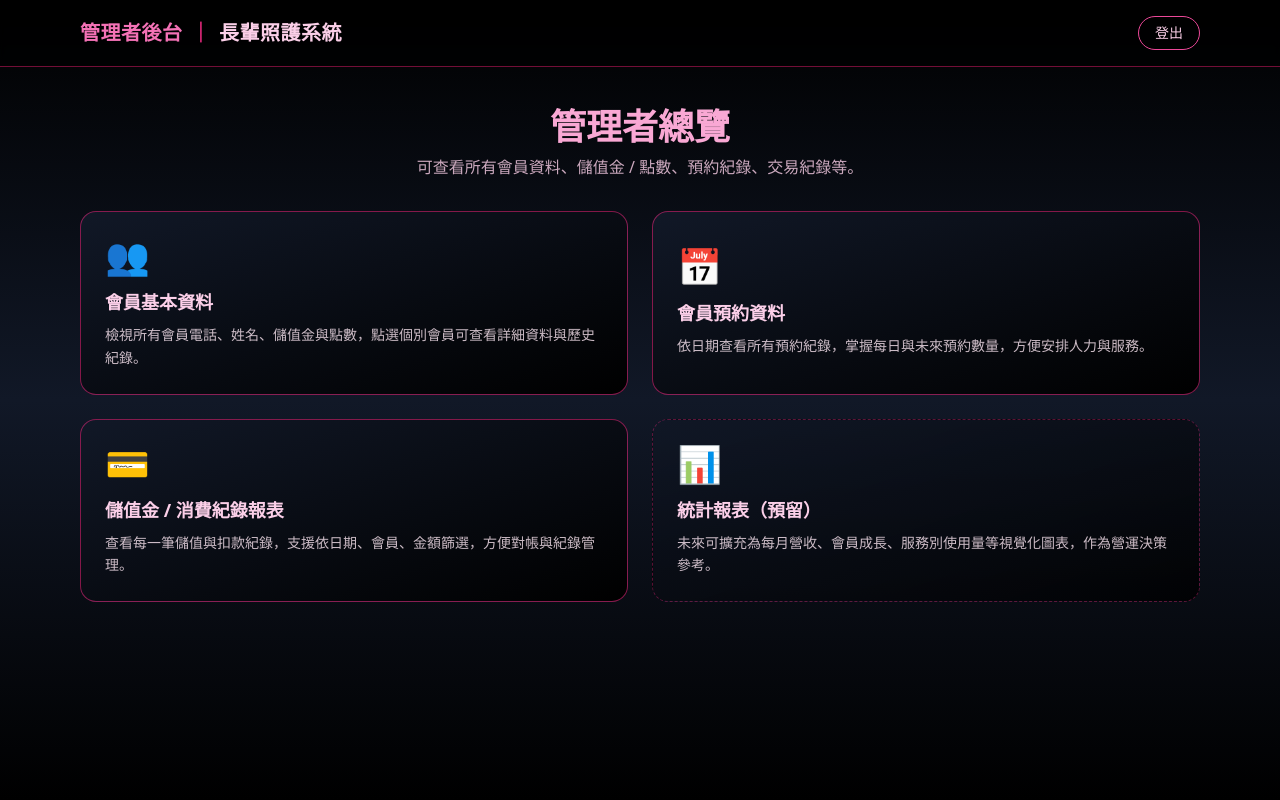
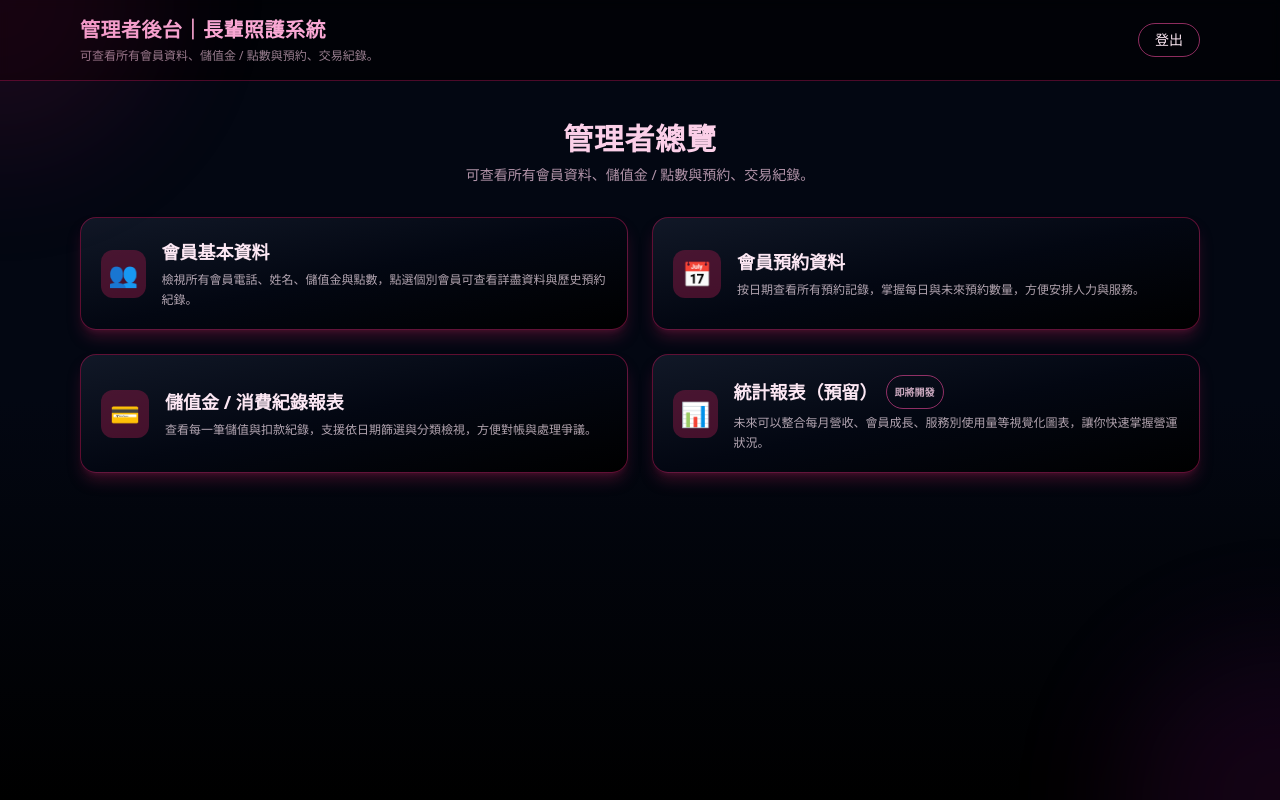
Before and after one commit to CH-laundry/elderly-care-system, a Next.js app: page /admin/dashboard in a window 1280 px wide. Before the commit this address had no page. Built offline with nearby package versions, Linux system fonts and the light colour scheme.

Commit message:
Update dashboard.js

```diff
--- a/pages/admin/dashboard.js
+++ b/pages/admin/dashboard.js
@@ -1,150 +1,154 @@
 // pages/admin/dashboard.js
-import { useEffect } from 'react';
 import { useRouter } from 'next/router';
-import Head from 'next/head';
-
-/**
- * 後台首頁：管理者總覽
- * 功能：
- * 1. 檢查是否已登入（localStorage）
- * 2. 提供四個入口：會員基本資料、會員預約資料、儲值金 / 消費紀錄報表、統計報表（預留）
- */
 
 export default function AdminDashboard() {
   const router = useRouter();
 
-  // ---- 登入狀態檢查（相容舊版本 key，避免你原本可以登入的被鎖住）----
-  useEffect(() => {
-    if (typeof window === 'undefined') return;
+  // 管理者總覽首頁：暫時不在前端做登入強制檢查，避免被錯誤導回登入頁
+  // 之後如果要加強權限控管，可以改成在伺服端 (API / middleware) 做驗證
 
-    const possibleKeys = [
-      'adminLoggedIn',      // 我之前常用這個
-      'isAdminLoggedIn',
-      'adminLogin',
-      'adminAuthenticated',
-    ];
+  const handleLogout = () => {
+    if (typeof window !== 'undefined') {
+      // 如果之後有在 localStorage 紀錄登入狀態，可以在這裡一併清掉
+      localStorage.removeItem('adminLoggedIn');
+      localStorage.removeItem('adminUser');
+    }
+    router.push('/admin/login');
+  };
 
-    const isLoggedIn = possibleKeys.some(
-      (key) => window.localStorage.getItem(key) === 'true'
-    );
-
-    if (!isLoggedIn) {
-      router.replace('/admin/login');
-    }
-  }, [router]);
-
-  // ---- 導向各後台功能 ----
   const goToMembers = () => router.push('/admin/members');
   const goToBookings = () => router.push('/admin/bookings');
   const goToTransactions = () => router.push('/admin/transactions');
 
   return (
-    <div className="min-h-screen bg-gradient-to-b from-black via-gray-900 to-black text-white">
-      <Head>
-        <title>管理者後台｜長輩照護系統</title>
-      </Head>
-
-      {/* 頂部列 */}
-      <header className="border-b border-pink-700/60 bg-black/60 backdrop-blur-sm">
-        <div className="max-w-6xl mx-auto flex items-center justify-between px-4 py-4">
-          <h1 className="text-lg sm:text-xl font-semibold tracking-wide">
-            <span className="text-pink-400">管理者後台</span>
-            <span className="mx-2 text-pink-600">｜</span>
-            <span className="text-pink-200">長輩照護系統</span>
+    <div className="min-h-screen bg-gradient-to-b from-gray-950 via-gray-950 to-black text-white flex flex-col">
+      {/* 頂部導覽列 */}
+      <header className="w-full border-b border-pink-700/40 bg-black/60 backdrop-blur-sm">
+        <div className="max-w-6xl mx-auto px-4 py-4 flex items-center justify-between">
+          <div>
+            <h1 className="text-xl font-semibold tracking-wide text-pink-300">
+              管理者後台｜長輩照護系統
             </h1>
-
+            <p className="text-xs text-pink-200/60 mt-1">
+              可查看所有會員資料、儲值金 / 點數與預約、交易紀錄。
+            </p>
+          </div>
           <button
-            className="text-sm px-4 py-1.5 rounded-full border border-pink-500 text-pink-200 hover:bg-pink-600/20 transition"
-            onClick={() => {
-              if (typeof window !== 'undefined') {
-                // 登出時把可能的 key 都清掉
-                ['adminLoggedIn', 'isAdminLoggedIn', 'adminLogin', 'adminAuthenticated']
-                  .forEach((key) => window.localStorage.removeItem(key));
-              }
-              router.push('/admin/login');
-            }}
+            onClick={handleLogout}
+            className="px-4 py-1.5 rounded-full border border-pink-500/60 text-sm text-pink-100 hover:bg-pink-600/20 transition flex items-center gap-2"
           >
-            登出
+            <span>登出</span>
           </button>
         </div>
       </header>
 
-      {/* 內容區 */}
-      <main className="max-w-6xl mx-auto px-4 py-10">
-        {/* 標題 */}
-        <section className="mb-8 text-center">
-          <h2 className="text-3xl sm:text-4xl font-bold text-pink-300 mb-2">
+      {/* 主內容 */}
+      <main className="flex-1 w-full">
+        <div className="max-w-6xl mx-auto px-4 py-10">
+          {/* 標題區塊 */}
+          <section className="mb-8">
+            <h2 className="text-3xl font-bold text-center tracking-wide text-pink-200">
               管理者總覽
             </h2>
-          <p className="text-sm sm:text-base text-pink-200/80">
-            可查看所有會員資料、儲值金 / 點數、預約紀錄、交易紀錄等。
+            <p className="text-center text-sm text-pink-200/70 mt-2">
+              可查看所有會員資料、儲值金 / 點數與預約、交易紀錄。
             </p>
           </section>
 
-        {/* 功能卡片區塊 */}
+          {/* 功能選單卡片 */}
           <section className="grid grid-cols-1 md:grid-cols-2 gap-6">
             {/* 會員基本資料 */}
             <button
-            type="button"
               onClick={goToMembers}
-            className="text-left rounded-2xl border border-pink-600/60 bg-gradient-to-br from-gray-900 to-black
-                       hover:from-pink-900/40 hover:to-black transition transform hover:-translate-y-1
-                       hover:shadow-[0_0_25px_rgba(236,72,153,0.4)] p-6"
+              className="group bg-gradient-to-br from-gray-900 via-gray-950 to-black border border-pink-800/60 rounded-2xl p-5 text-left shadow-lg shadow-pink-900/40 hover:border-pink-400/80 hover:shadow-pink-500/50 transition relative overflow-hidden"
             >
-            <div className="text-4xl mb-3">👥</div>
-            <h3 className="text-lg font-bold text-pink-200 mb-2">會員基本資料</h3>
-            <p className="text-sm text-pink-100/80 leading-relaxed">
-              檢視所有會員電話、姓名、儲值金與點數，點選個別會員可查看詳細資料與歷史紀錄。
+              <div className="absolute inset-0 opacity-0 group-hover:opacity-100 bg-pink-500/5 transition" />
+              <div className="flex items-center gap-4">
+                <div className="w-12 h-12 rounded-xl bg-pink-900/50 flex items-center justify-center text-2xl">
+                  <span role="img" aria-label="members">👥</span>
+                </div>
+                <div>
+                  <h3 className="text-lg font-semibold text-pink-100">
+                    會員基本資料
+                  </h3>
+                  <p className="text-xs text-pink-100/70 mt-1 leading-relaxed">
+                    檢視所有會員電話、姓名、儲值金與點數，點選個別會員可查看詳盡資料與歷史預約紀錄。
                   </p>
+                </div>
+              </div>
             </button>
 
             {/* 會員預約資料 */}
             <button
-            type="button"
               onClick={goToBookings}
-            className="text-left rounded-2xl border border-pink-600/60 bg-gradient-to-br from-gray-900 to-black
-                       hover:from-pink-900/40 hover:to-black transition transform hover:-translate-y-1
-                       hover:shadow-[0_0_25px_rgba(236,72,153,0.4)] p-6"
+              className="group bg-gradient-to-br from-gray-900 via-gray-950 to-black border border-pink-800/60 rounded-2xl p-5 text-left shadow-lg shadow-pink-900/40 hover:border-pink-400/80 hover:shadow-pink-500/50 transition relative overflow-hidden"
             >
-            <div className="text-4xl mb-3">📅</div>
-            <h3 className="text-lg font-bold text-pink-200 mb-2">會員預約資料</h3>
-            <p className="text-sm text-pink-100/80 leading-relaxed">
-              依日期查看所有預約紀錄，掌握每日與未來預約數量，方便安排人力與服務。
+              <div className="absolute inset-0 opacity-0 group-hover:opacity-100 bg-pink-500/5 transition" />
+              <div className="flex items-center gap-4">
+                <div className="w-12 h-12 rounded-xl bg-pink-900/50 flex items-center justify-center text-2xl">
+                  <span role="img" aria-label="calendar">📅</span>
+                </div>
+                <div>
+                  <h3 className="text-lg font-semibold text-pink-100">
+                    會員預約資料
+                  </h3>
+                  <p className="text-xs text-pink-100/70 mt-1 leading-relaxed">
+                    按日期查看所有預約記錄，掌握每日與未來預約數量，方便安排人力與服務。
                   </p>
+                </div>
+              </div>
             </button>
 
             {/* 儲值金 / 消費紀錄報表 */}
             <button
-            type="button"
               onClick={goToTransactions}
-            className="text-left rounded-2xl border border-pink-600/60 bg-gradient-to-br from-gray-900 to-black
-                       hover:from-pink-900/40 hover:to-black transition transform hover:-translate-y-1
-                       hover:shadow-[0_0_25px_rgba(236,72,153,0.4)] p-6"
+              className="group bg-gradient-to-br from-gray-900 via-gray-950 to-black border border-pink-800/60 rounded-2xl p-5 text-left shadow-lg shadow-pink-900/40 hover:border-pink-400/80 hover:shadow-pink-500/50 transition relative overflow-hidden"
             >
-            <div className="text-4xl mb-3">💳</div>
-            <h3 className="text-lg font-bold text-pink-200 mb-2">
+              <div className="absolute inset-0 opacity-0 group-hover:opacity-100 bg-pink-500/5 transition" />
+              <div className="flex items-center gap-4">
+                <div className="w-12 h-12 rounded-xl bg-pink-900/50 flex items-center justify-center text-2xl">
+                  <span role="img" aria-label="transactions">💳</span>
+                </div>
+                <div>
+                  <h3 className="text-lg font-semibold text-pink-100">
                     儲值金 / 消費紀錄報表
                   </h3>
-            <p className="text-sm text-pink-100/80 leading-relaxed">
-              查看每一筆儲值與扣款紀錄，支援依日期、會員、金額篩選，方便對帳與紀錄管理。
+                  <p className="text-xs text-pink-100/70 mt-1 leading-relaxed">
+                    查看每一筆儲值與扣款紀錄，支援依日期篩選與分類檢視，方便對帳與處理爭議。
                   </p>
+                </div>
+              </div>
             </button>
 
-          {/* 統計報表（預留） */}
-          <div
-            className="text-left rounded-2xl border border-pink-600/40 border-dashed
-                       bg-gradient-to-br from-gray-900/70 to-black/80 p-6"
-          >
-            <div className="text-4xl mb-3">📊</div>
-            <h3 className="text-lg font-bold text-pink-200 mb-2">
+            {/* 統計報表（預留功能） */}
+            <div className="group bg-gradient-to-br from-gray-900 via-gray-950 to-black border border-pink-800/60 rounded-2xl p-5 text-left shadow-lg shadow-pink-900/40 relative overflow-hidden">
+              <div className="absolute inset-0 opacity-0 group-hover:opacity-100 bg-pink-500/5 transition" />
+              <div className="flex items-center gap-4">
+                <div className="w-12 h-12 rounded-xl bg-pink-900/50 flex items-center justify-center text-2xl">
+                  <span role="img" aria-label="chart">📊</span>
+                </div>
+                <div>
+                  <h3 className="text-lg font-semibold text-pink-100 flex items-center gap-2">
                     統計報表（預留）
+                    <span className="text-[10px] px-2 py-0.5 rounded-full border border-pink-500/60 text-pink-200/80">
+                      即將開發
+                    </span>
                   </h3>
-            <p className="text-sm text-pink-100/80 leading-relaxed">
-              未來可擴充為每月營收、會員成長、服務別使用量等視覺化圖表，作為營運決策參考。
+                  <p className="text-xs text-pink-100/70 mt-1 leading-relaxed">
+                    未來可以整合每月營收、會員成長、服務別使用量等視覺化圖表，讓你快速掌握營運狀況。
                   </p>
                 </div>
+              </div>
+            </div>
           </section>
+        </div>
       </main>
+
+      {/* 背景漸層裝飾 */}
+      <div className="pointer-events-none fixed inset-0 opacity-40">
+        <div className="absolute -top-40 -left-40 w-80 h-80 bg-pink-700/30 rounded-full blur-3xl" />
+        <div className="absolute -bottom-40 -right-40 w-80 h-80 bg-fuchsia-700/30 rounded-full blur-3xl" />
+      </div>
     </div>
   );
 }
```
Lines whose indentation alone changed are shown as unchanged.
